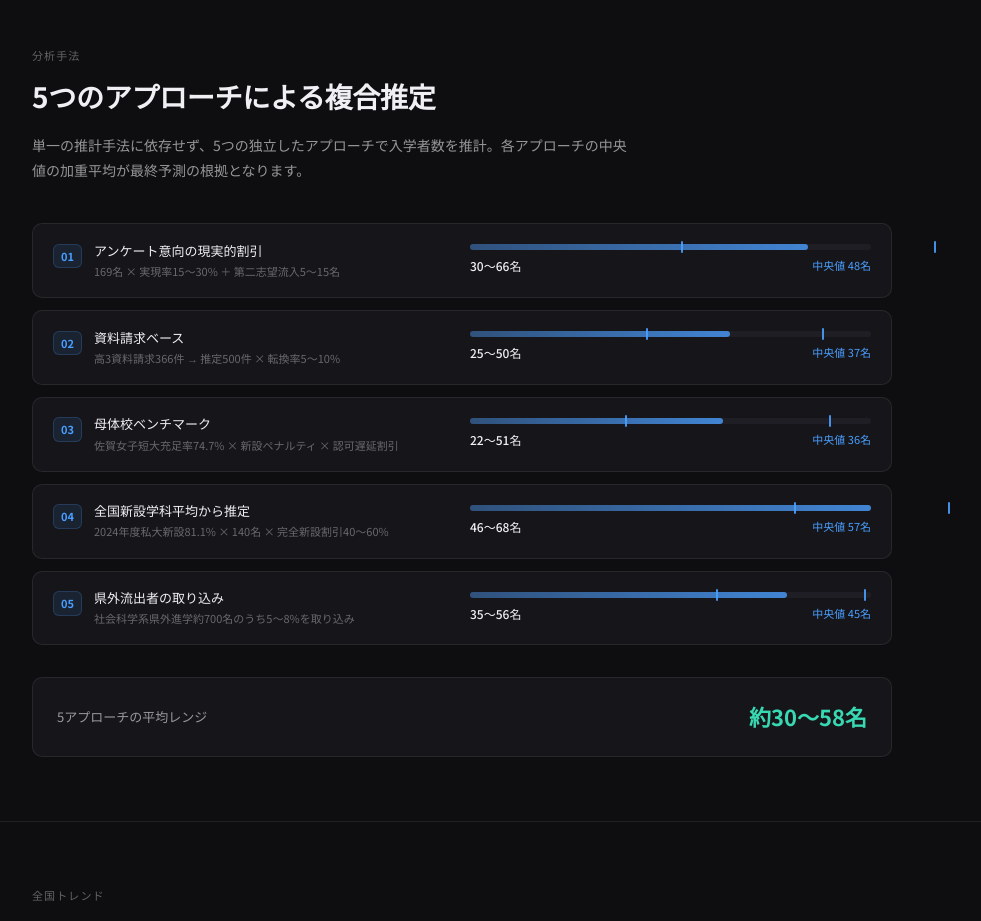
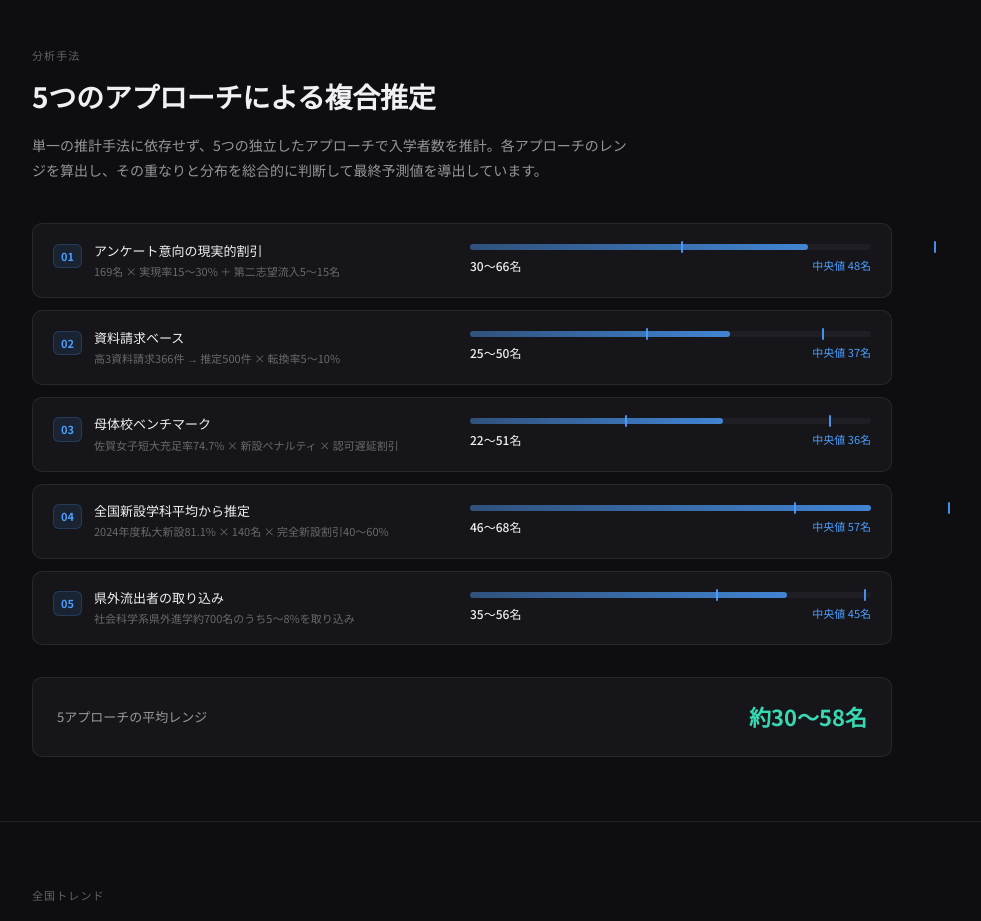
Before and after one commit to gafamoomin/takeo-report, a React (Vite) app: page / in a window 1280 px wide. Shown: the part 1720-2641 px from the top of the page, without its empty margins (178-1159 px from the left). Built offline with nearby package versions, Linux system fonts and the light colour scheme.

Commit message:
加重平均の表現を修正

```diff
--- a/src/components/ApproachSection.tsx
+++ b/src/components/ApproachSection.tsx
@@ -10,7 +10,7 @@ export default function ApproachSection() {
         <div className={styles.sectionTag}>分析手法</div>
         <h2 className={styles.sectionTitle}>5つのアプローチによる複合推定</h2>
         <p className={styles.sectionDesc}>
-          単一の推計手法に依存せず、5つの独立したアプローチで入学者数を推計。各アプローチの中央値の加重平均が最終予測の根拠となります。
+          単一の推計手法に依存せず、5つの独立したアプローチで入学者数を推計。各アプローチのレンジを算出し、その重なりと分布を総合的に判断して最終予測値を導出しています。
         </p>
 
         <div className={styles.approachList}>
```
